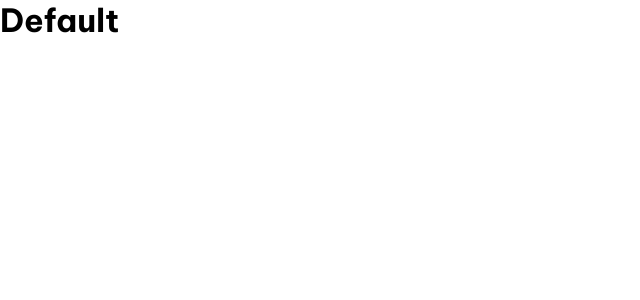
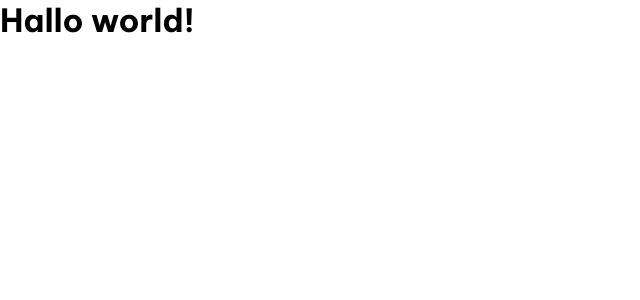
Before and after one commit to jfauser1395/mortgage-calculator-angular, an Angular app: page / in a window 1280 px wide. Shown: the top 300 px of the page, without its empty margins (0-640 px from the left). Built offline with nearby package versions, Linux system fonts and the light colour scheme.

Commit message:
hallo world

```diff
--- a/src/app/app.component.ts
+++ b/src/app/app.component.ts
@@ -5,10 +5,10 @@ import {Component} from '@angular/core';
   standalone: true,
   imports: [],
   template: `
-    <h1>Default</h1>
+    <h1>Hallo world!</h1>
   `,
   styleUrls: ['./app.component.css'],
 })
 export class AppComponent {
-  title = 'default';
+  title = 'homes';
 }
--- a/src/index.html
+++ b/src/index.html
@@ -2,7 +2,7 @@
 <html lang="en">
 <head>
   <meta charset="utf-8">
-  <title>Default</title>
+  <title>Hallo world</title>
   <base href="/">
   <meta name="viewport" content="width=device-width, initial-scale=1">
   <link rel="icon" type="image/x-icon" href="favicon.ico">
```
